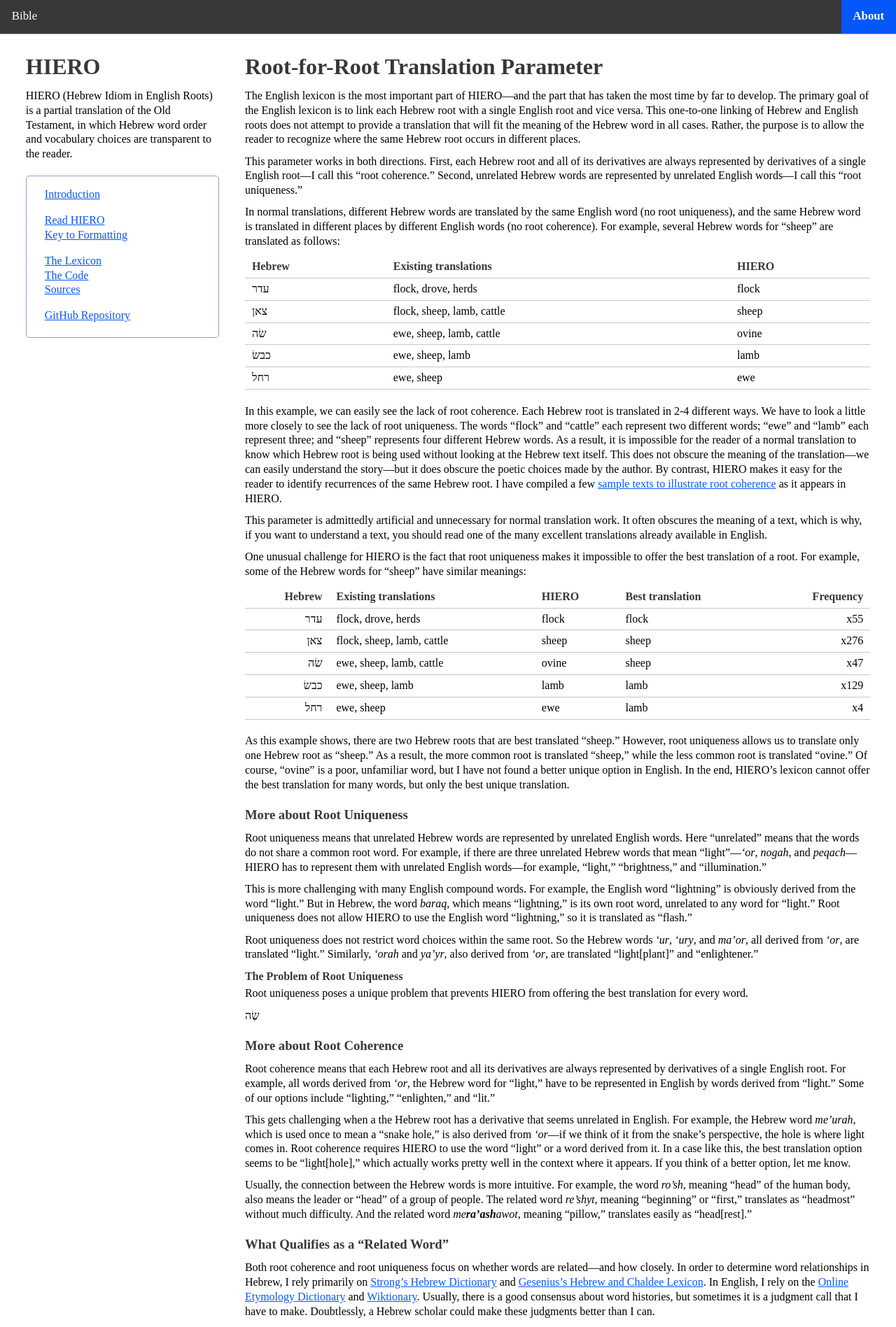
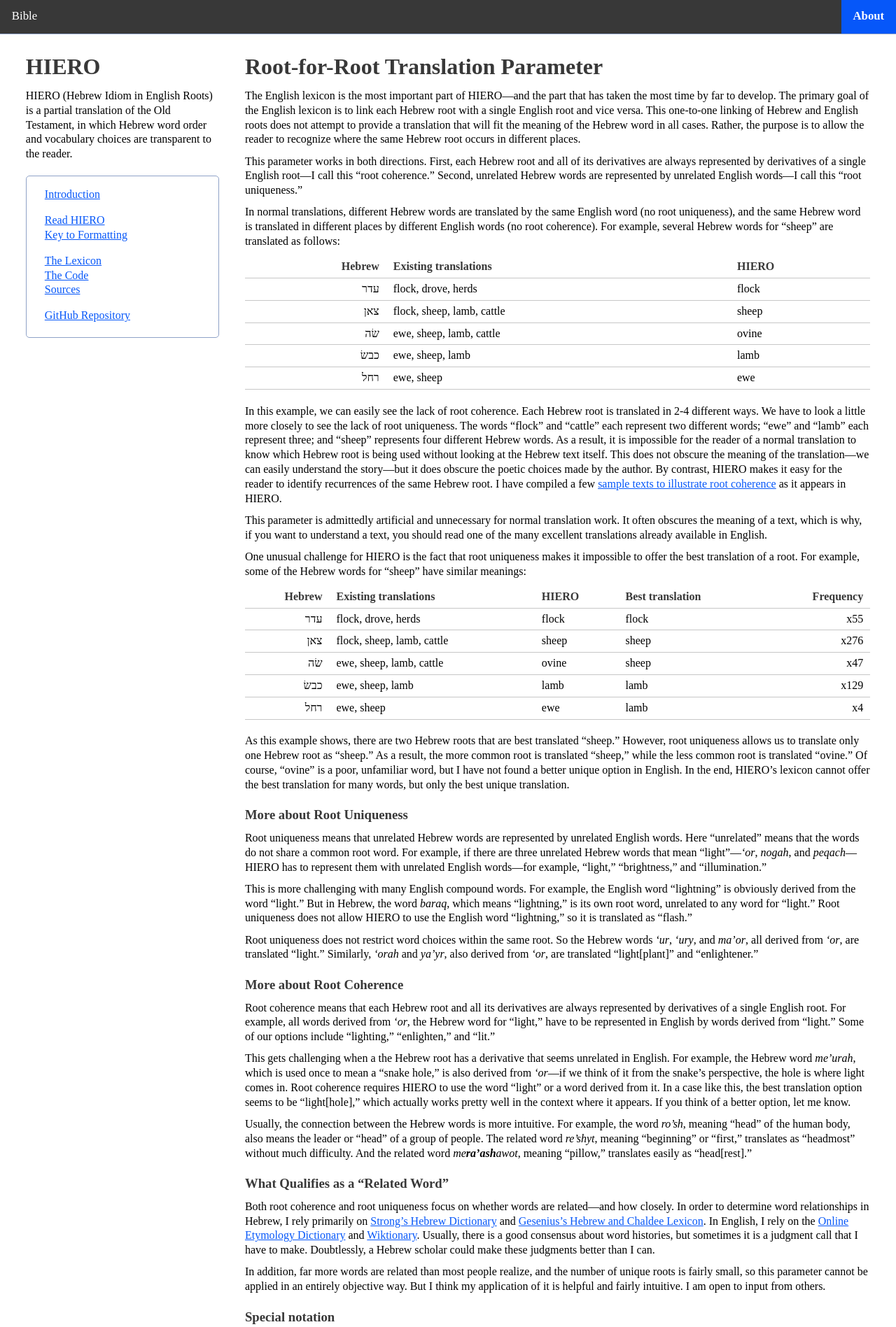
Before and after one commit to gfassero/HIERO, a Jekyll site: the page built from lexicon.md, in a window 1280 px wide. Shown: the top 1897 px of the page at 70% size. Built offline with Jekyll 4.4.1, drawn with Linux system fonts in a browser that asks for light colours; our own code applies the rules of GitHub Pages for plain Markdown files; some of the changed text lies outside the part shown.

Commit message:
Right-align Hebrew in table

```diff
--- a/lexicon.md
+++ b/lexicon.md
@@ -5,13 +5,13 @@ This parameter works in both directions. First, each Hebrew root and all of its
 
 In normal translations, different Hebrew words are translated by the same English word (no root uniqueness), and the same Hebrew word is translated in different places by different English words (no root coherence). For example, several Hebrew words for “sheep” are translated as follows:
 
-|Hebrew|Existing translations|HIERO|
-| ------------- | ------------- | ------------- |
-|עדר|flock, drove, herds|flock|
-|צאן|flock, sheep, lamb, cattle|sheep|
-|שׂה|ewe, sheep, lamb, cattle|ovine|
-|כבשׂ|ewe, sheep, lamb|lamb|
-|רחל|ewe, sheep|ewe|
+|Hebrew| Existing translations     | HIERO |
+| ---: | :------------------------ | :---- |
+|  עדר | flock, drove, herds       | flock |
+|  צאן | flock, sheep, lamb, cattle| sheep |
+|   שׂה | ewe, sheep, lamb, cattle  | ovine |
+|  כבשׂ | ewe, sheep, lamb          | lamb  |
+|  רחל | ewe, sheep                | ewe   |
 
 In this example, we can easily see the lack of root coherence. Each Hebrew root is translated in 2-4 different ways. We have to look a little more closely to see the lack of root uniqueness. The words “flock” and “cattle” each represent two different words; “ewe” and “lamb” each represent three; and “sheep” represents four different Hebrew words. As a result, it is impossible for the reader of a normal translation to know which Hebrew root is being used without looking at the Hebrew text itself. This does not obscure the meaning of the translation—we can easily understand the story—but it does obscure the poetic choices made by the author. By contrast, HIERO makes it easy for the reader to identify recurrences of the same Hebrew root. I have compiled a few [sample texts to illustrate root coherence](output%20samples/short-samples.html) as it appears in HIERO.
 
@@ -35,11 +35,6 @@ Root uniqueness means that unrelated Hebrew words are represented by unrelated E
 This is more challenging with many English compound words. For example, the English word “lightning” is obviously derived from the word “light.” But in Hebrew, the word *baraq*, which means “lightning,” is its own root word, unrelated to any word for “light.” Root uniqueness does not allow HIERO to use the English word “lightning,” so it is translated as “flash.”
 
 Root uniqueness does not restrict word choices within the same root. So the Hebrew words *'ur*, *'ury*, and *ma'or*, all derived from *'or*, are translated “light.” Similarly, *'orah* and *ya'yr*, also derived from *'or*, are translated “light[plant]” and “enlightener.”
-
-#### The Problem of Root Uniqueness
-Root uniqueness poses a unique problem that prevents HIERO from offering the best translation for every word.
-
-שֶׂה
 
 ### More about Root Coherence
 Root coherence means that each Hebrew root and all its derivatives are always represented by derivatives of a single English root. For example, all words derived from *'or*, the Hebrew word for “light,” have to be represented in English by words derived from “light.” Some of our options include “lighting,” “enlighten,” and “lit.”
```
